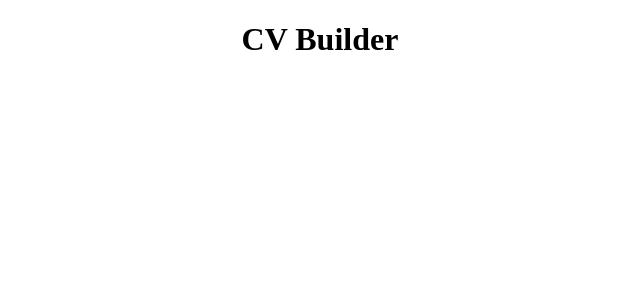
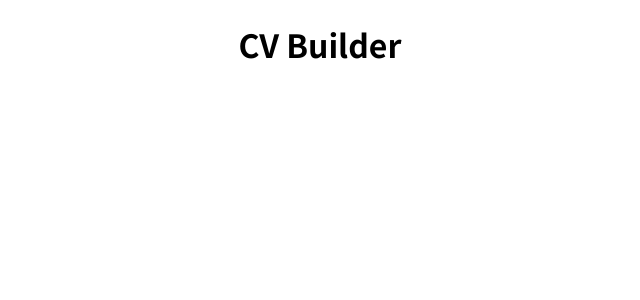
Before and after one commit to raych2/cv-project, a React (Create React App) app: page / in a window 1280 px wide. Shown: the top 300 px of the page, without its empty margins (320-960 px from the left). Built offline with nearby package versions, Linux system fonts and the light colour scheme.

Commit message:
Change font for initial app

```diff
--- a/src/App.js
+++ b/src/App.js
@@ -5,7 +5,7 @@
 class App extends React.Component {
   render() {
     return (
-      <div>
+      <div className="App">
         <Header />
       </div>
     );
--- /dev/null
+++ b/src/styles/App.css
@@ -0,0 +1,5 @@
+@import url('https://fonts.googleapis.com/css2?family=Noto+Sans+JP:wght@300;400;700&display=swap');
+
+.App {
+    font-family: 'Noto Sans JP', sans-serif;
+}
--- a/src/styles/Header.css
+++ b/src/styles/Header.css
@@ -1,3 +1,4 @@
 .Header {
+    font-weight: 700;
     text-align: center;
 }
```
Also changed, not shown: src/index.js (+5 -5 lines).
